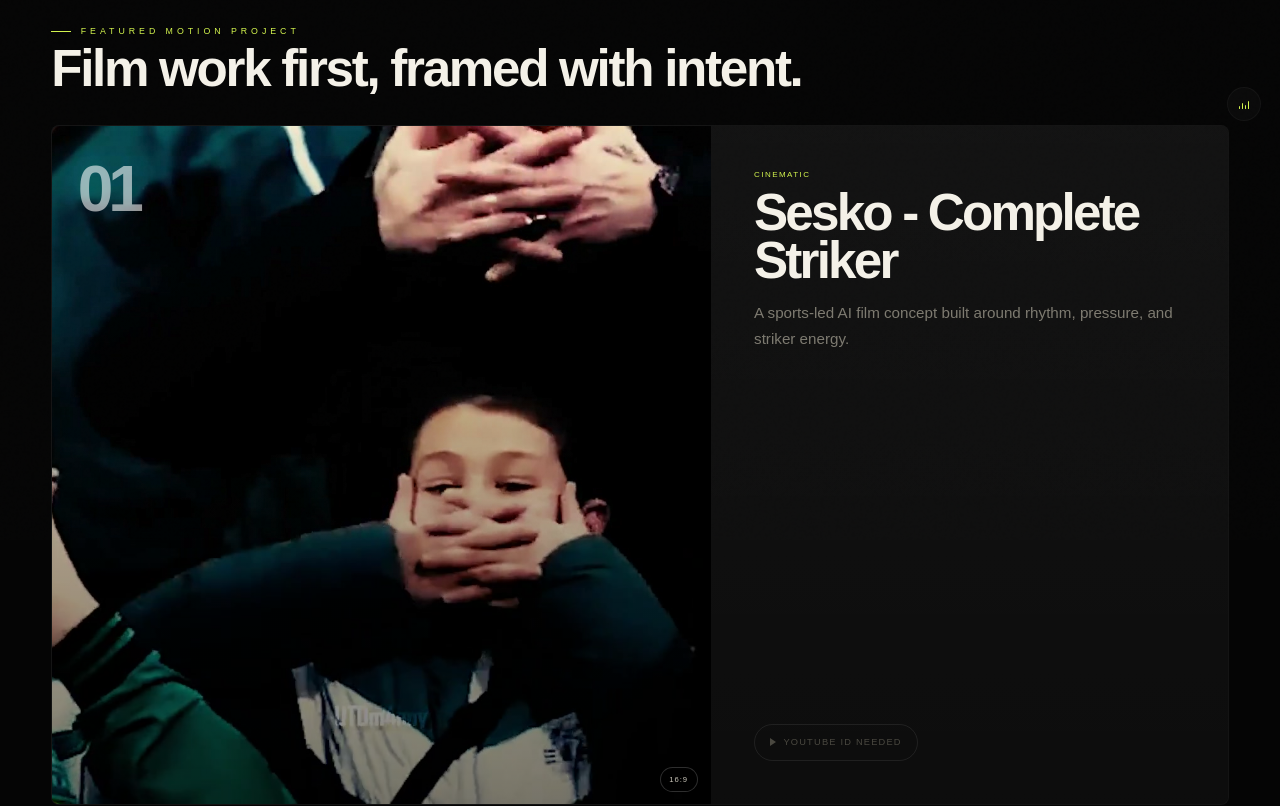
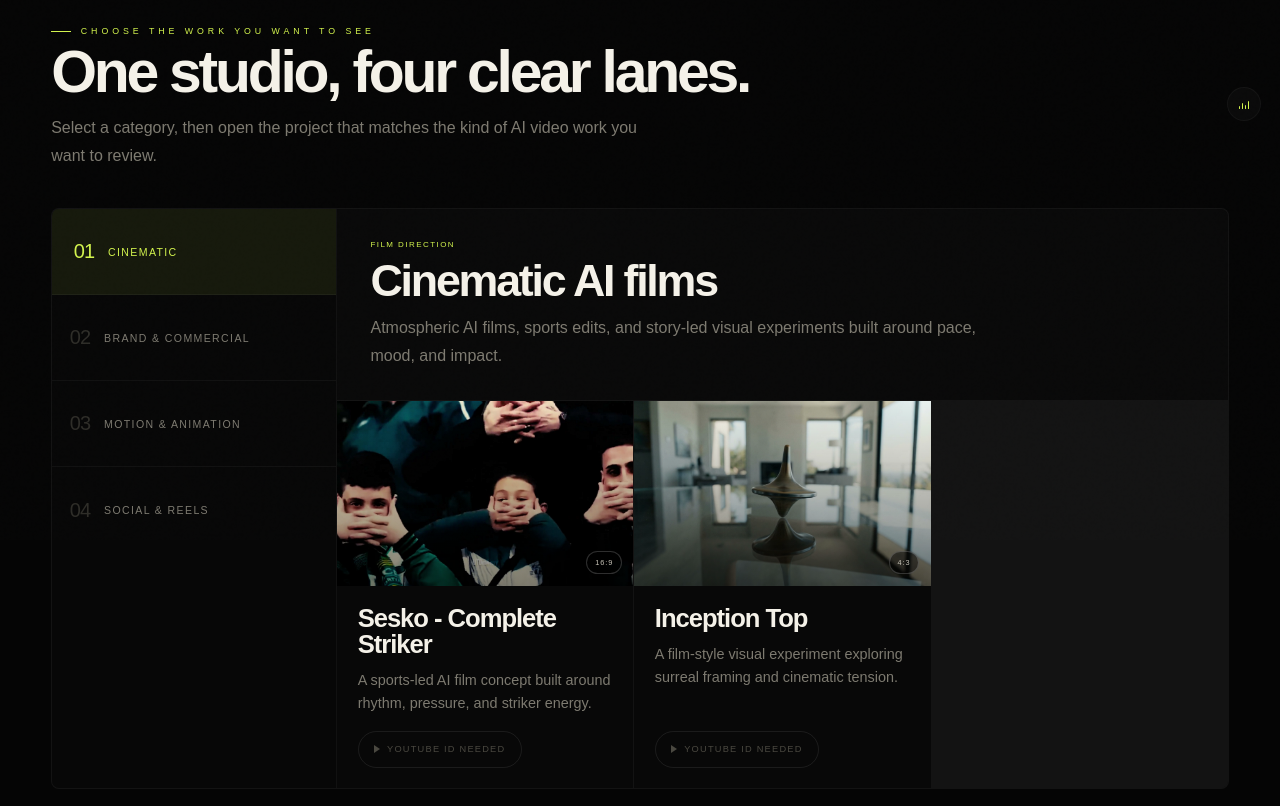
Before and after one commit to kri4tiv/kri4tiv-portfolio, a Next.js app: page /motion in a window 1280 px wide. Shown: the part 660-1466 px from the top of the page. Built offline with nearby package versions, Linux system fonts and the light colour scheme; a web font is replaced by a local one.

Commit message:
Polish motion categories and story copy

```diff
--- a/app/globals.css
+++ b/app/globals.css
@@ -614,6 +614,9 @@ a, button, input, textarea, select, [role="button"] { cursor: none; }
 }
 .exploration-wall-row:nth-child(2) .exploration-wall-item:hover { transform: translateY(10px) scale(1.015); }
 .exploration-wall-item:hover::after { opacity: .25; }
+.exploration-wall-img {
+  width: 100%; height: 100%; object-fit: cover; display: block;
+}
 @keyframes wallSweep { from { transform: translateX(0); } to { transform: translateX(-50%); } }
 @keyframes wallSweepReverse { from { transform: translateX(-50%); } to { transform: translateX(0); } }
 
@@ -754,6 +757,101 @@ a, button, input, textarea, select, [role="button"] { cursor: none; }
 .motion-watch-icon {
   width: 0; height: 0; border-top: .28rem solid transparent;
   border-bottom: .28rem solid transparent; border-left: .42rem solid currentColor;
+}
+.motion-library-wrap {
+  padding: clamp(3rem,6vw,5rem) clamp(1.2rem,4vw,3.5rem) clamp(3rem,6vw,5rem);
+}
+.motion-library-panel {
+  max-width: 1320px; margin: 0 auto;
+}
+.motion-library-intro {
+  max-width: 820px; margin-bottom: clamp(1.4rem,3vw,2.5rem);
+}
+.motion-library-intro h2 {
+  font-family: var(--fd); font-size: clamp(2rem,4.6vw,4.4rem);
+  line-height: .94; letter-spacing: -.055em; margin: 0; color: var(--t0);
+}
+.motion-library-intro p:not(.sec-eyebrow) {
+  max-width: 620px; color: var(--t2); line-height: 1.75; margin: .9rem 0 0;
+}
+.motion-selector {
+  display: grid; grid-template-columns: minmax(220px, .32fr) minmax(0, 1fr);
+  border: 1px solid var(--br); border-radius: 8px; overflow: hidden;
+  background: rgba(255,255,255,.02);
+}
+.motion-selector-tabs {
+  display: flex; flex-direction: column; border-right: 1px solid var(--br);
+  background: rgba(0,0,0,.18);
+}
+.motion-selector-tabs button {
+  min-height: 86px; border: 0; border-bottom: 1px solid var(--br);
+  background: transparent; color: var(--t2); cursor: pointer;
+  display: flex; align-items: center; gap: .85rem; text-align: left;
+  padding: 1rem 1.1rem; font-family: var(--fm); font-size: .66rem;
+  letter-spacing: .13em; text-transform: uppercase;
+  transition: background .3s, color .3s, padding-left .35s var(--ease);
+}
+.motion-selector-tabs button:last-child { border-bottom: 0; }
+.motion-selector-tabs button span {
+  font-family: var(--fd); font-size: 1.25rem; letter-spacing: -.04em; color: var(--t4);
+}
+.motion-selector-tabs button:hover,
+.motion-selector-tabs button.active {
+  color: var(--ac); background: rgba(210,243,77,.07); padding-left: 1.35rem;
+}
+.motion-selector-tabs button.active span { color: var(--ac); }
+.motion-category-panel {
+  min-height: 560px; display: grid; grid-template-rows: auto 1fr;
+}
+.motion-category-copy {
+  padding: clamp(1.25rem,2.4vw,2rem) clamp(1.25rem,2.6vw,2.2rem);
+  border-bottom: 1px solid var(--br);
+}
+.motion-category-copy h3 {
+  font-family: var(--fd); font-size: clamp(1.8rem,3.5vw,3.5rem);
+  line-height: .96; letter-spacing: -.05em; margin: 0; color: var(--t0);
+}
+.motion-category-copy p:not(.motion-project-kicker) {
+  max-width: 620px; color: var(--t2); line-height: 1.7; margin: .75rem 0 0;
+}
+.motion-thumb-grid {
+  display: grid; grid-template-columns: repeat(3, minmax(0,1fr));
+  gap: 1px; background: var(--br);
+}
+.motion-thumb-card {
+  background: #080808; min-height: 100%; display: grid; grid-template-rows: auto 1fr;
+}
+.motion-thumb-media {
+  position: relative; aspect-ratio: 16/10; overflow: hidden; background: var(--b2);
+}
+.motion-thumb-media img {
+  transition: transform .55s var(--ease), filter .45s ease;
+}
+.motion-thumb-card:hover .motion-thumb-media img {
+  transform: scale(1.04); filter: brightness(1.08);
+}
+.motion-thumb-media::after {
+  content: ""; position: absolute; inset: 0; pointer-events: none;
+  background: linear-gradient(180deg, rgba(0,0,0,.02), rgba(0,0,0,.48));
+}
+.motion-thumb-media span {
+  position: absolute; right: .7rem; bottom: .7rem; z-index: 1;
+  font-family: var(--fm); font-size: .46rem; letter-spacing: .12em;
+  color: var(--t1); border: 1px solid rgba(255,255,255,.18);
+  background: rgba(0,0,0,.48); border-radius: 999px; padding: .38rem .5rem;
+}
+.motion-thumb-copy {
+  padding: clamp(1rem,1.6vw,1.4rem); display: flex; flex-direction: column; align-items: flex-start;
+}
+.motion-thumb-copy h3 {
+  font-family: var(--fd); font-size: clamp(1.25rem,2vw,1.8rem);
+  line-height: 1; letter-spacing: -.04em; color: var(--t0); margin: 0;
+}
+.motion-thumb-copy p {
+  color: var(--t2); line-height: 1.6; font-size: .9rem; margin: .7rem 0 1rem;
+}
+.stories-head {
+  align-items: flex-start;
 }
 
 /* Legacy motion grid */
@@ -1038,6 +1136,16 @@ a, button, input, textarea, select, [role="button"] { cursor: none; }
   /* MOTION */
   .motion-hero-actions { flex-direction: column; align-items: stretch; }
   .motion-hero-actions a { text-align: center; }
+  .motion-library-wrap { padding-left: 1.2rem; padding-right: 1.2rem; }
+  .motion-selector { grid-template-columns: 1fr; }
+  .motion-selector-tabs {
+    flex-direction: row; overflow-x: auto; border-right: 0; border-bottom: 1px solid var(--br);
+  }
+  .motion-selector-tabs button {
+    flex: 0 0 72%; min-height: 74px; border-bottom: 0; border-right: 1px solid var(--br);
+  }
+  .motion-category-panel { min-height: 0; }
+  .motion-thumb-grid { grid-template-columns: 1fr; }
   .motion-editorial-wrap { padding-left: 1.2rem; padding-right: 1.2rem; }
   .motion-editorial-card,
   .motion-editorial-card.alternate,
--- a/app/motion/page.tsx
+++ b/app/motion/page.tsx
@@ -8,50 +8,56 @@ import { useHoverSound } from "@/components/HoverSound";
 
 const CATEGORIES = ["Cinematic", "Brand & Commercial", "Motion & Animation", "Social & Reels"];
 
-const CATEGORY_NOTES: Record<string, string> = {
-  "Cinematic": "Film-led experiments with atmosphere, pacing, and visual tension.",
-  "Brand & Commercial": "Campaign concepts, spec ads, product films, and brand-led motion.",
-  "Motion & Animation": "Design movement, visual systems, product loops, and motion graphics.",
-  "Social & Reels": "Short-form edits shaped for fast recognition and social rhythm.",
+const CATEGORY_COPY: Record<string, { label: string; title: string; text: string }> = {
+  "Cinematic": {
+    label: "Film Direction",
+    title: "Cinematic AI films",
+    text: "Atmospheric AI films, sports edits, and story-led visual experiments built around pace, mood, and impact.",
+  },
+  "Brand & Commercial": {
+    label: "Campaign Work",
+    title: "Brand and commercial motion",
+    text: "Spec ads, product films, campaign ideas, and AI video concepts made for brands, launches, and social campaigns.",
+  },
+  "Motion & Animation": {
+    label: "Design in Motion",
+    title: "Motion graphics and animation",
+    text: "Animated visual systems, brand movement, product loops, and motion-led design experiments.",
+  },
+  "Social & Reels": {
+    label: "Short Form",
+    title: "Social video and reels",
+    text: "Short-form AI edits for Instagram, TikTok, Reels, and fast campaign storytelling.",
+  },
 };
-
-const slugFor = (value: string) => value.toLowerCase().replaceAll(" & ", "-").replaceAll(" ", "-");
 
 type MotionProject = (typeof MOTION_VIDEOS)[number];
 
-function MotionProjectPanel({
+function MotionThumb({
   project,
-  index,
-  featured = false,
   onWatch,
 }: {
   project: MotionProject;
-  index: number;
-  featured?: boolean;
   onWatch: (project: MotionProject) => void;
 }) {
   const playTick = useHoverSound();
   const canWatch = Boolean(project.youtubeId);
 
   return (
-    <article className={`motion-editorial-card${featured ? " featured" : ""}${index % 2 === 1 ? " alternate" : ""}`}>
-      <div className="motion-editorial-media">
+    <article className="motion-thumb-card">
+      <div className="motion-thumb-media">
         <Image
           src={project.poster}
-          alt={`${project.title} thumbnail`}
+          alt={`${project.title} AI motion video thumbnail`}
           fill
-          loading={featured ? undefined : "lazy"}
-          priority={featured}
+          loading="lazy"
           decoding="async"
-          sizes={featured ? "(max-width: 900px) 100vw, 64vw" : "(max-width: 768px) 100vw, 52vw"}
+          sizes="(max-width: 768px) 86vw, 28vw"
           style={{ objectFit: "cover" }}
         />
-        <div className="motion-media-shade" />
-        <span className="motion-editorial-index">{String(index + 1).padStart(2, "0")}</span>
-        <span className="motion-editorial-ratio">{project.aspectRatio}</span>
+        <span>{project.aspectRatio}</span>
       </div>
-      <div className="motion-editorial-copy">
-        <p className="motion-project-kicker">{project.category}</p>
+      <div className="motion-thumb-copy">
         <h3>{project.title}</h3>
         <p>{project.description}</p>
         <button
@@ -72,14 +78,17 @@ function MotionProjectPanel({
 
 export default function MotionPage() {
   const [video, setVideo] = useState<MotionProject | null>(null);
+  const [activeCategory, setActiveCategory] = useState(CATEGORIES[0]);
 
-  const featuredProject = MOTION_VIDEOS.find(project => project.featured) ?? MOTION_VIDEOS[0];
   const groupedProjects = useMemo(() => (
     CATEGORIES.map(category => ({
       category,
       projects: MOTION_VIDEOS.filter(project => project.category === category),
     })).filter(group => group.projects.length > 0)
   ), []);
+
+  const activeGroup = groupedProjects.find(group => group.category === activeCategory) ?? groupedProjects[0];
+  const activeCopy = CATEGORY_COPY[activeGroup.category];
 
   return (
     <>
@@ -99,14 +108,14 @@ export default function MotionPage() {
               <div>
                 <p className="sec-eyebrow">AI Motion Studio</p>
                 <h1 className="sec-h2">
-                  AI Video &<br />
-                  <em>Motion Studio</em>
+                  AI video work for<br />
+                  <em>films, brands and motion</em>
                 </h1>
                 <p className="sec-desc">
-                  AI-led films, brand visuals, motion experiments, and short-form creative work built for campaigns, social content, and visual storytelling.
+                  A focused AI video portfolio for cinematic films, commercial concepts, motion graphics, and short-form social edits.
                 </p>
                 <div className="motion-hero-actions">
-                  <a href="#motion-projects">View Motion Projects</a>
+                  <a href="#motion-library">Browse AI Motion Work</a>
                 </div>
               </div>
             </div>
@@ -114,51 +123,55 @@ export default function MotionPage() {
         </div>
       </section>
 
-      <main id="motion-projects" className="motion-editorial-wrap">
+      <main id="motion-library" className="motion-library-wrap">
         <Reveal>
-          <section className="motion-featured-section" aria-label="Featured motion project">
-            <div className="motion-section-intro">
-              <p className="sec-eyebrow">Featured Motion Project</p>
-              <h2>Film work first, framed with intent.</h2>
+          <section className="motion-library-panel" aria-label="AI motion project library">
+            <div className="motion-library-intro">
+              <p className="sec-eyebrow">Choose the work you want to see</p>
+              <h2>One studio, four clear lanes.</h2>
+              <p>
+                Select a category, then open the project that matches the kind of AI video work you want to review.
+              </p>
             </div>
-            <MotionProjectPanel project={featuredProject} index={0} featured onWatch={setVideo} />
-          </section>
-        </Reveal>
 
-        <nav className="motion-category-nav" aria-label="Motion project categories">
-          {groupedProjects.map(group => (
-            <a key={group.category} href={`#${slugFor(group.category)}`}>
+            <div className="motion-selector">
+              <div className="motion-selector-tabs" role="tablist" aria-label="AI motion categories">
+                {groupedProjects.map((group, index) => (
+                  <button
+                    key={group.category}
+                    type="button"
+                    className={group.category === activeGroup.category ? "active" : ""}
+                    onClick={() => setActiveCategory(group.category)}
+                    role="tab"
+                    aria-selected={group.category === activeGroup.category}
+                    aria-controls="motion-category-panel"
+                  >
+                    <span>{String(index + 1).padStart(2, "0")}</span>
                     {group.category}
-            </a>
+                  </button>
                 ))}
-        </nav>
+              </div>
 
-        {groupedProjects.map(group => (
-          <Reveal key={group.category}>
-            <section id={slugFor(group.category)} className="motion-editorial-section">
-              <div className="motion-section-intro">
-                <p className="sec-eyebrow">{group.category}</p>
-                <h2>{group.category}</h2>
-                <p>{CATEGORY_NOTES[group.category]}</p>
+              <div id="motion-category-panel" className="motion-category-panel" role="tabpanel">
+                <div className="motion-category-copy">
+                  <p className="motion-project-kicker">{activeCopy.label}</p>
+                  <h3>{activeCopy.title}</h3>
+                  <p>{activeCopy.text}</p>
                 </div>
-              <div className="motion-editorial-list">
-                {group.projects.map((project, index) => (
-                  <MotionProjectPanel
-                    key={project.id}
-                    project={project}
-                    index={index}
-                    onWatch={setVideo}
-                  />
+                <div className="motion-thumb-grid">
+                  {activeGroup.projects.map(project => (
+                    <MotionThumb key={project.id} project={project} onWatch={setVideo} />
                   ))}
+                </div>
+              </div>
             </div>
           </section>
         </Reveal>
-        ))}
       </main>
 
       <footer className="footer">
         <span className="footer-logo">KRI<span style={{ fontStyle:"italic", color:"var(--ac)" }}>4</span>TIV</span>
-        <span>AI Video & Motion Studio</span>
+        <span>AI Video Portfolio</span>
         <span>© {new Date().getFullYear()}</span>
       </footer>
     </>
```
Also changed, not shown: app/case-study/page.tsx (+6 -6 lines), app/exploration/page.tsx (+5 -8 lines). Lines whose indentation alone changed are shown as unchanged.
